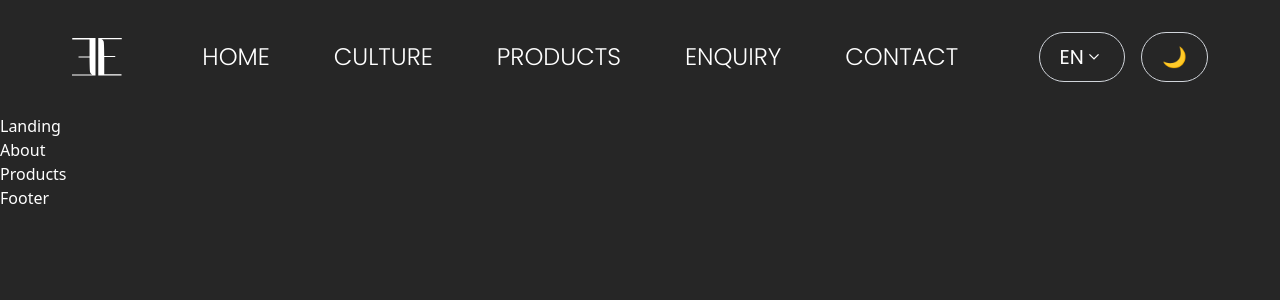
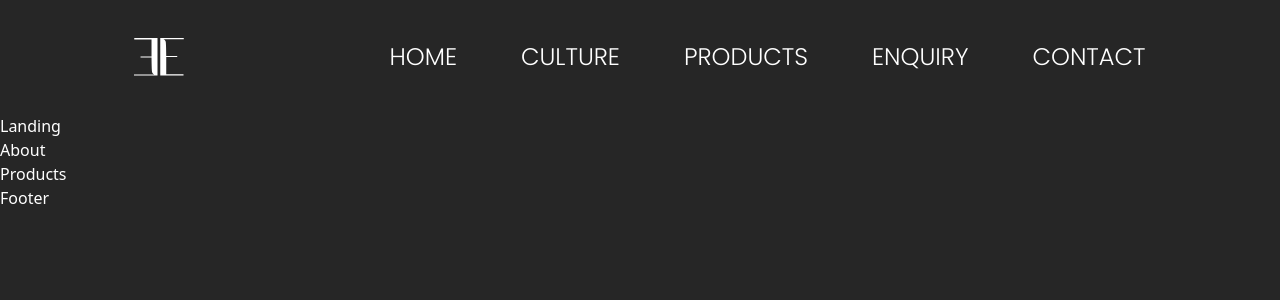
Before and after one commit to jassuwu/essential-exports, a Next.js app: page / in a window 1280 px wide. Shown: the top 300 px of the page. Built offline with nearby package versions, Linux system fonts and the light colour scheme; a web font is replaced by a local one.

Commit message:
hid language selection and color-theme selections

```diff
--- a/components/Navbar.tsx
+++ b/components/Navbar.tsx
@@ -1,5 +1,4 @@
 import { useState } from 'react';
-import Image from 'next/image'
 
 interface SVGProps {
   fill?: string;
@@ -49,7 +48,7 @@ const Navbar = () => {
       </div>
       {/* Dropdown */}
       <div id="nav-links">
-        <ul id='nav-links-ul' className={`lg:flex flex-col lg:flex-row justify-between items-end lg:items-center md:gap-12 lg:gap-16 h-full ${hamburgerOpen? `flex border border-gray-700 p-2 rounded-lg gap-8 `: `hidden `}`}>
+        <ul id='nav-links-ul' className={`lg:flex flex-col lg:flex-row justify-between items-end lg:items-center lg:gap-16 h-full lg:border-0 border border-gray-700 lg:p-0 ${hamburgerOpen? `flex p-5 px-8 rounded-lg gap-8 `: `hidden `}`}>
           <li className='uppercase text-lg  md:text-xl  xl:text-2xl relative group font-normal md:font-light'><a href='#'>Home</a>
           <span className="absolute -bottom-1 left-1/2 w-0 h-0.5 bg-gray-200 group-hover:w-1/2 duration-500 group-hover:transition-all"></span>
           <span className="absolute -bottom-1 right-1/2 w-0 h-0.5 bg-gray-200 group-hover:w-1/2 duration-500 group-hover:transition-all"></span>
@@ -73,8 +72,8 @@ const Navbar = () => {
         </ul>
       </div>
       {/* Language and Dark Mode, hidden for now. */}
-      <div id="language" className='flex gap-4 mt-8 lg:mt-0'>
-      {/* <div id="language" className='hidden'> */}
+      {/* <div id="language" className='flex gap-4 mt-8 lg:mt-0'> */}
+      <div id="language" className='hidden'>
         <button
         onClick={(e) => {
           e.preventDefault();
```
